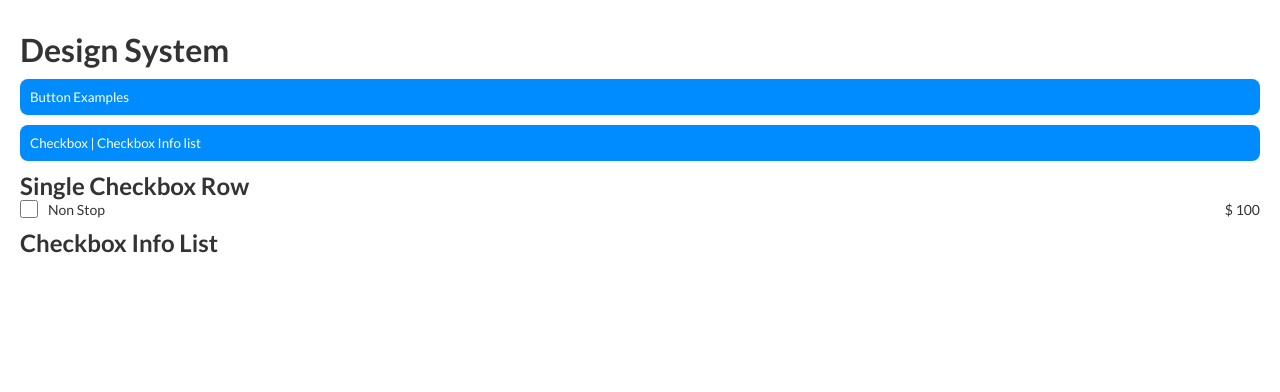
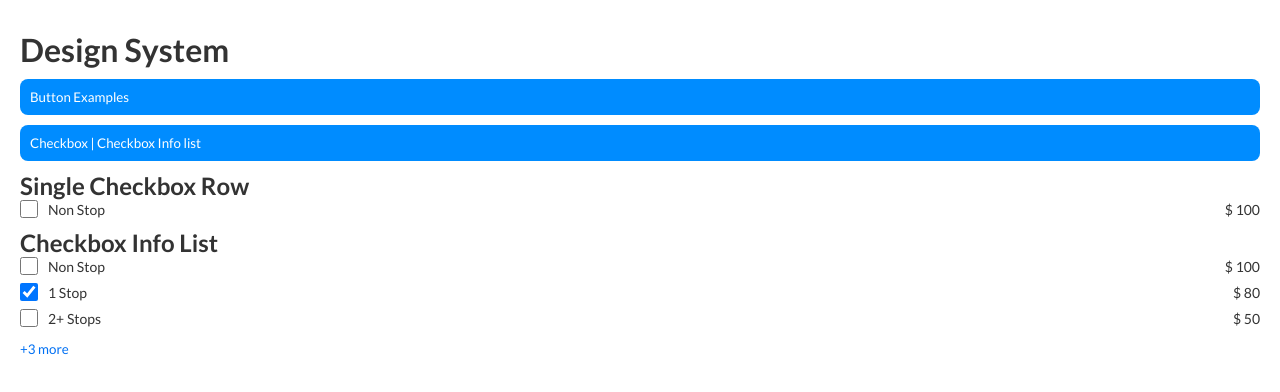
Before and after one commit to rahulnikam2002/Travel-Booking-Platform, a React (Create React App) app in the folder packages/design-platform/: page / in a window 1280 px wide. Shown: the top 392 px of the page. Built offline with nearby package versions, Linux system fonts and the light colour scheme.

Commit message:
Feat: Implement CheckboxInfoList component (#2)
* Feat: Implement CheckboxInfoList component with expandable functionality and styles

* Feat: Enhance CheckboxInfoList component with improved onChange callback and accessibility features; update types and styles

```diff
--- a/packages/design-platform/src/App.tsx
+++ b/packages/design-platform/src/App.tsx
@@ -1,17 +1,17 @@
 import ButtonExamples from "./components/Button/Button.simple";
-// import CheckboxInfoList from "./components/CheckboxInfoList";
+import CheckboxInfoList from "./components/CheckboxInfoList";
 import { CheckboxInfoRow } from "./components/CheckboxInfoRow/CheckboxInfoRow";
 import { ExpandTab } from "./components/ExpandTab/ExpandTab";
 import styles from "./styles.module.css"
 
-// const dummyDataForCheckboxInfoList = [
-//   { title: 'Non Stop', description: '$ 100', isChecked: false },
-//   { title: '1 Stop', description: '$ 80', isChecked: true },
-//   { title: '2+ Stops', description: '$ 50', isChecked: false },
-//   { title: 'Red Eye Flights', description: '$ 120', isChecked: false },
-//   { title: 'Early Morning Flights', description: '$ 110', isChecked: true },
-//   { title: 'Late Night Flights', description: '$ 90', isChecked: false },
-// ];
+const dummyDataForCheckboxInfoList = [
+  { title: 'Non Stop', description: '$ 100', isChecked: false },
+  { title: '1 Stop', description: '$ 80', isChecked: true },
+  { title: '2+ Stops', description: '$ 50', isChecked: false },
+  { title: 'Red Eye Flights', description: '$ 120', isChecked: false },
+  { title: 'Early Morning Flights', description: '$ 110', isChecked: true },
+  { title: 'Late Night Flights', description: '$ 90', isChecked: false },
+];
 
 function App() {
   return (
@@ -33,7 +33,7 @@ function App() {
 
           <div className={styles.spacer}>
             <h2>Checkbox Info List</h2>
-            {/* <CheckboxInfoList items={dummyDataForCheckboxInfoList} isExpandable={true} minItemsToShow={3} /> */}
+            <CheckboxInfoList items={dummyDataForCheckboxInfoList} isExpandable={true} minItemsToShow={3} />
           </div>
         </ExpandTab>
       </div>
--- /dev/null
+++ b/packages/design-platform/src/components/CheckboxInfoList/CheckboxInfoList.tsx
@@ -0,0 +1,65 @@
+import { useEffect, useMemo, useState } from 'react';
+import { CheckboxInfoListProps } from './CheckboxInfoList.type';
+import { CheckboxInfoRow } from '../CheckboxInfoRow/CheckboxInfoRow';
+import styles from './checkboxInfoList.module.css';
+
+export const CheckboxInfoList = (props: CheckboxInfoListProps) => {
+    const { items, isExpandable = false, minItemsToShow = 4, onChange } = props;
+
+    const [internalItems, setInternalItems] = useState(() => items.map((it) => ({ ...it })));
+
+    useEffect(() => {
+        setInternalItems(items.map((it) => ({ ...it })));
+    }, [items]);
+
+    const [expanded, setExpanded] = useState(false);
+
+    const itemsToRender = useMemo(() => {
+        if (!isExpandable) return internalItems;
+        if (expanded) return internalItems;
+        return internalItems.slice(0, minItemsToShow);
+    }, [internalItems, isExpandable, expanded, minItemsToShow]);
+
+    const hiddenCount = Math.max(0, internalItems.length - itemsToRender.length);
+
+    const toggleExpand = () => setExpanded((s) => !s);
+
+    const handleRowChange = (index: number, checked: boolean) => {
+        setInternalItems((prev) => {
+            const copy = prev.map((it) => ({ ...it }));
+            if (typeof copy[index] !== 'undefined') copy[index].isChecked = checked;
+            // notify parent if provided
+            // 'copy' is already a shallow-cloned array with cloned items, so we can
+            // pass it directly to the callback to avoid an extra allocation.
+            onChange?.(copy);
+            return copy;
+        });
+    };
+
+    return (
+        <div className={styles.checkboxInfoList}>
+            {itemsToRender.map((item, idx) => (
+                <CheckboxInfoRow
+                    key={`${item.title}-${idx}`}
+                    title={item.title}
+                    description={item.description}
+                    isChecked={!!item.isChecked}
+                    onChange={(checked) => handleRowChange(idx, checked)}
+                />
+            ))}
+
+            {isExpandable && internalItems.length > minItemsToShow && (
+                <button
+                    type="button"
+                    aria-expanded={expanded}
+                    className={styles.expandButton}
+                    onClick={toggleExpand}
+                >
+                    {expanded ? 'Show less' : `+${hiddenCount} more`}
+                </button>
+            )}
+        </div>
+    );
+};
+
+export default CheckboxInfoList;
--- /dev/null
+++ b/packages/design-platform/src/components/CheckboxInfoList/checkboxInfoList.module.css
@@ -0,0 +1,21 @@
+.checkboxInfoList {
+    display: flex;
+    flex-direction: column;
+    gap: 8px;
+}
+
+.expandButton {
+    background: transparent;
+    border: none;
+    color: #0070f3;
+    cursor: pointer;
+    padding: 6px 0;
+    text-align: left;
+    user-select: none;
+}
+
+.toggle {
+    color: #0070f3;
+    cursor: pointer;
+    padding: 6px 0;
+}
--- /dev/null
+++ b/packages/design-platform/src/components/CheckboxInfoList/index.ts
@@ -0,0 +1,4 @@
+export { CheckboxInfoList } from './CheckboxInfoList';
+export type { CheckboxInfoListProps } from './CheckboxInfoList.type';
+export type { SingleCheckboxInfo } from './CheckboxInfoList.type';
+export { default } from './CheckboxInfoList';
```
Also changed, not shown: packages/design-platform/src/components/CheckboxInfoList/CheckboxInfoList.type.ts (added, +16 -0 lines).
